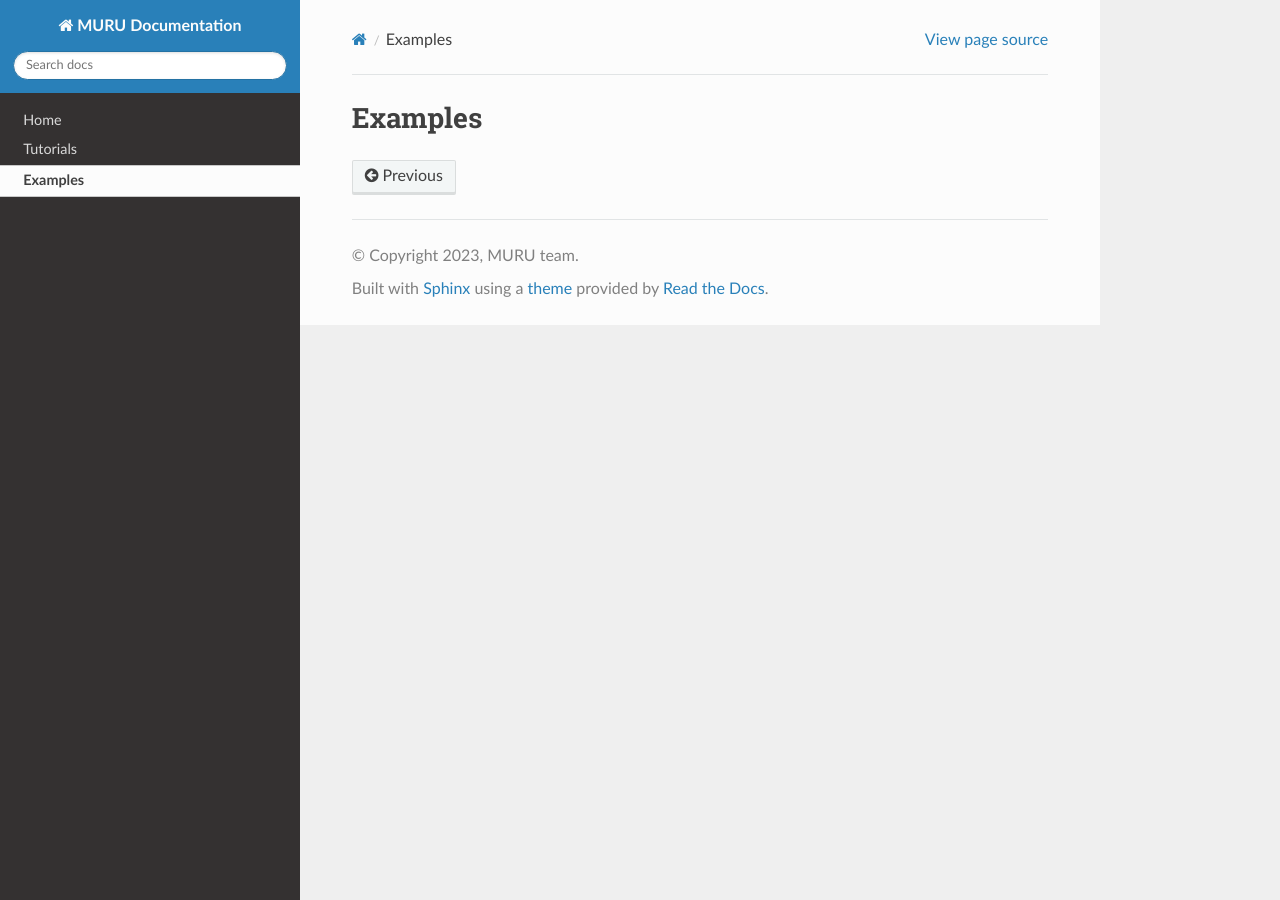
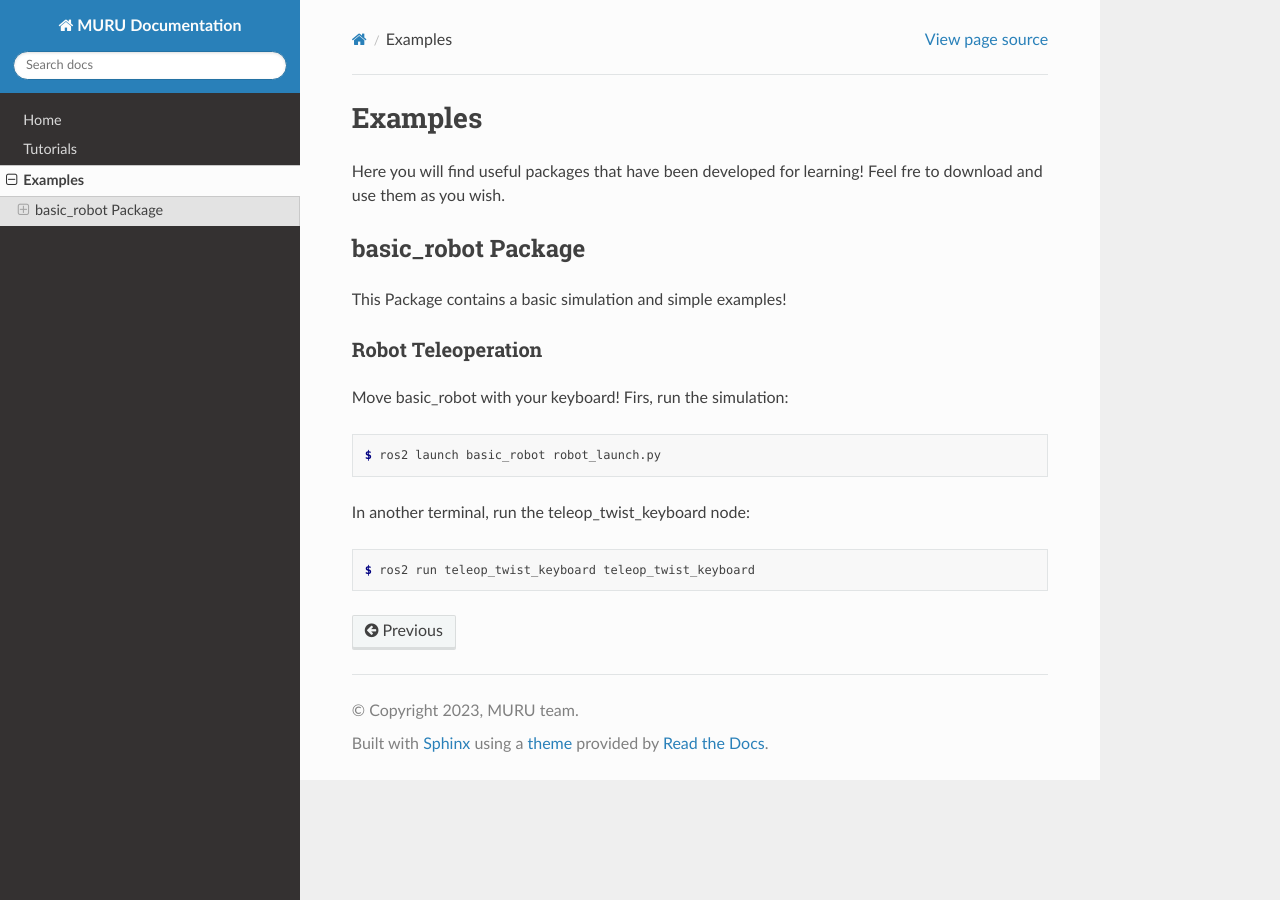
Before and after one commit to muru-project/muru_documentation, a Sphinx documentation site: the page built from docs/Examples.rst, in a window 1280 px wide. Built offline with Sphinx 7.4.7 and the Read the Docs theme 2.0.0, drawn with Linux system fonts in a browser that asks for light colours.

Commit message:
Example added

```diff
--- a/docs/Examples.rst
+++ b/docs/Examples.rst
@@ -1,2 +1,24 @@
 Examples
 ========
+
+Here you will find useful packages that have been developed for learning! Feel fre to download and use them as you wish.
+
+basic_robot Package
+-------------------
+
+This Package contains a basic simulation and simple examples!
+
+Robot Teleoperation
+~~~~~~~~~~~~~~~~~~~
+
+Move basic_robot with your keyboard! Firs, run the simulation:
+
+.. code-block:: console
+
+        $ ros2 launch basic_robot robot_launch.py
+
+In another terminal, run the teleop_twist_keyboard node:
+
+.. code-block:: console
+
+        $ ros2 run teleop_twist_keyboard teleop_twist_keyboard
```
